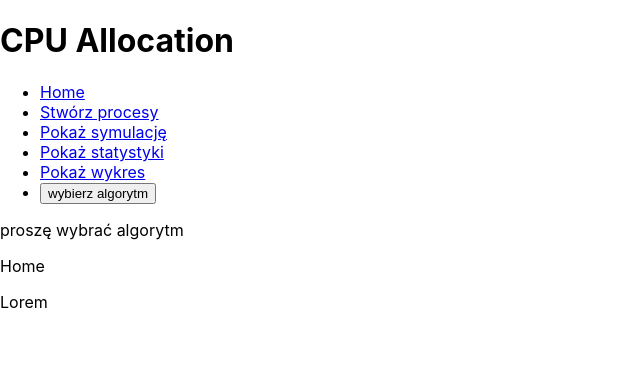
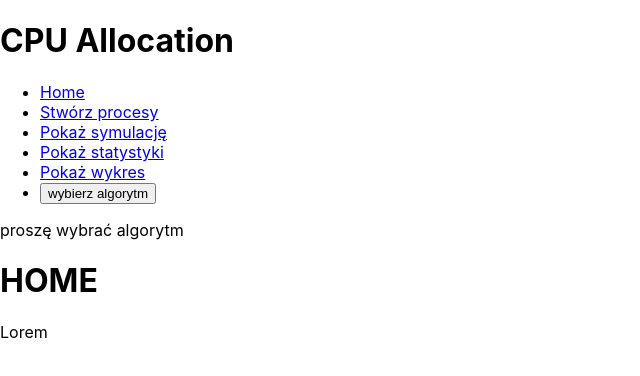
Before and after one commit to NowakKamil30/CPU-allocation, a React (Create React App) app: page / in a window 1280 px wide. Shown: the top 376 px of the page, without its empty margins (0-640 px from the left). Built offline with nearby package versions, Linux system fonts and the light colour scheme.

Commit message:
edit Home Page

```diff
--- a/src/pages/Home.js
+++ b/src/pages/Home.js
@@ -2,7 +2,7 @@ import React from 'react';
 
 
 const Home = () => {
-    return "Home";
+    return <h1>HOME</h1>;
 }
 
 export default Home;
```
